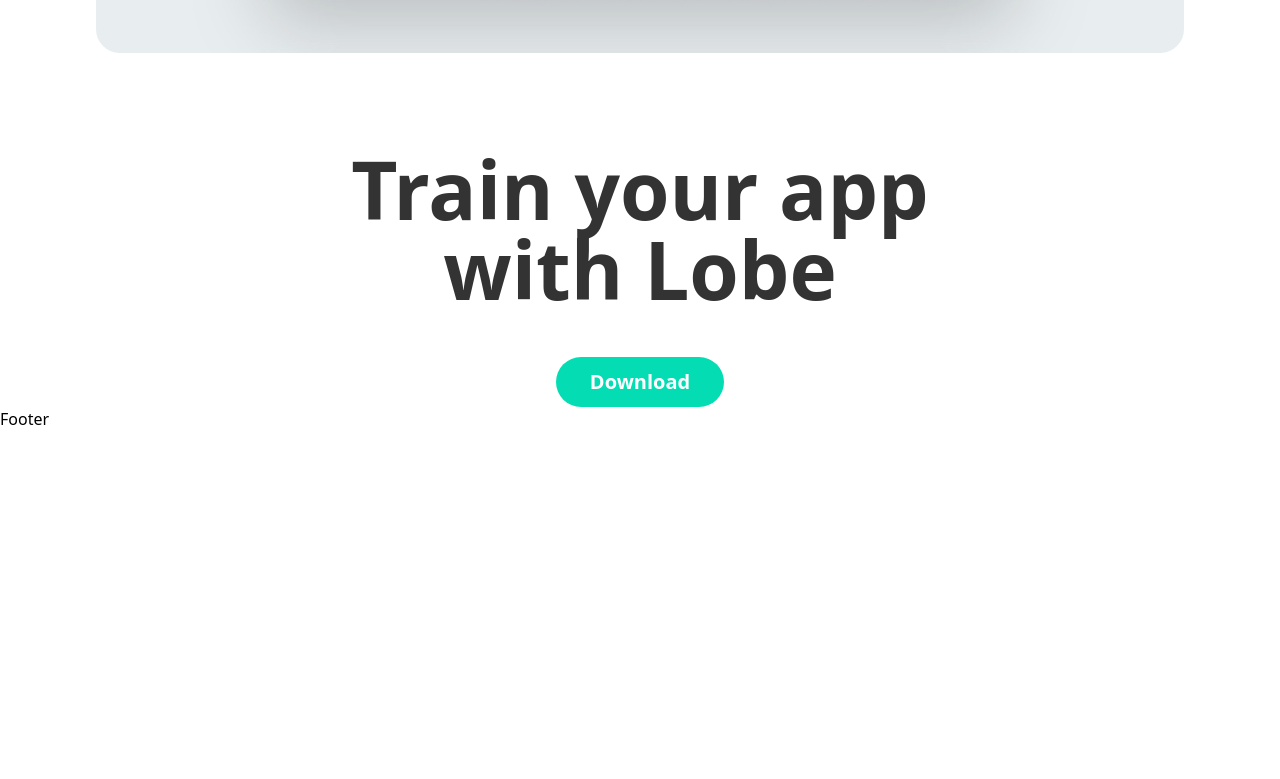
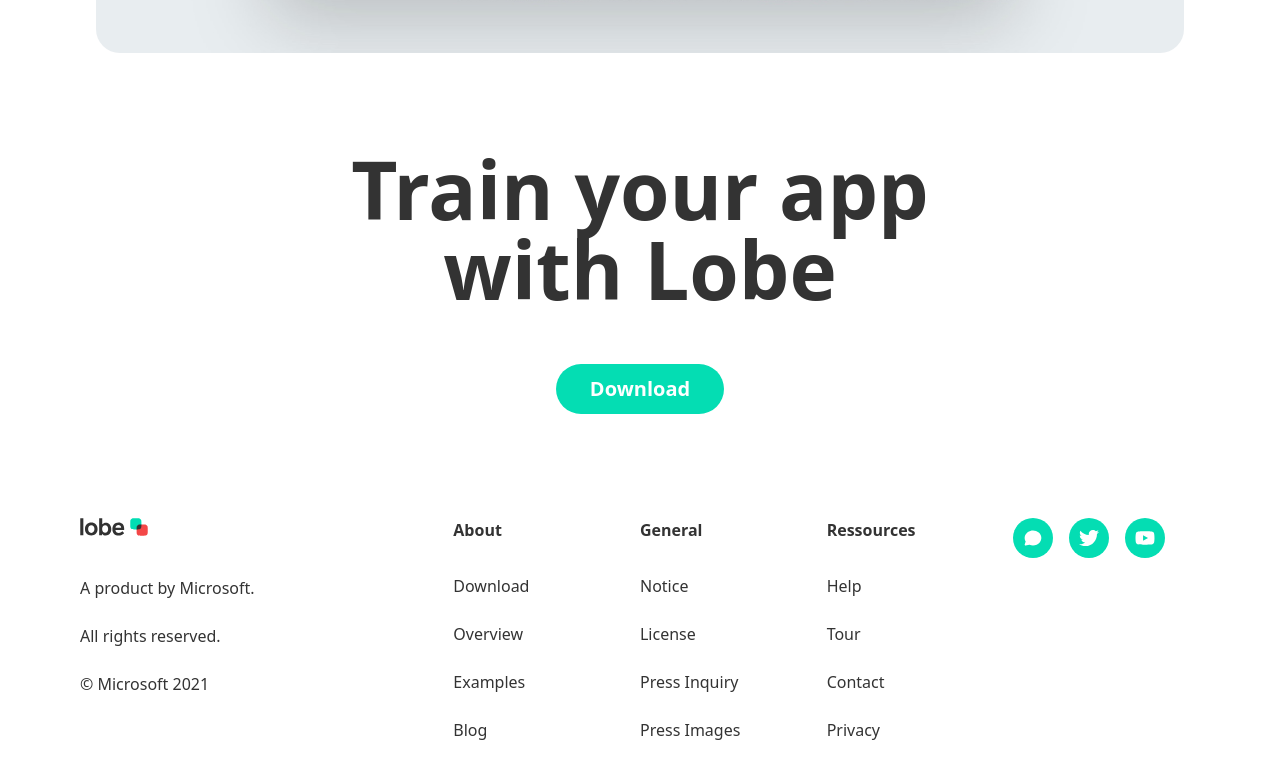
Before and after one commit to adangleterre/FrontEndPractice, a React (Vite) app in the folder Lobe-tour/: page / in a window 1280 px wide. Shown: the part 923-1702 px from the top of the page. Before the commit the page ends 1354 px from the top, so only its background shows below. Built offline with nearby package versions, Linux system fonts and the light colour scheme.

Commit message:
Add structure and content for footer

```diff
--- a/Lobe-tour/package.json
+++ b/Lobe-tour/package.json
@@ -11,7 +11,8 @@
   },
   "dependencies": {
     "react": "^18.2.0",
-    "react-dom": "^18.2.0"
+    "react-dom": "^18.2.0",
+    "react-icons": "^5.2.1"
   },
   "devDependencies": {
     "@types/react": "^18.2.66",
--- a/Lobe-tour/src/sections/CallToAction.jsx
+++ b/Lobe-tour/src/sections/CallToAction.jsx
@@ -1,6 +1,6 @@
 function CallToAction() {
   return (
-    <section className="flex flex-col items-center gap-8 sm:gap-12">
+    <section className="flex flex-col items-center gap-8 pb-12 sm:gap-[55px]">
         <h2 className="max-w-[300px] sm:max-w-[400px] lg:max-w-[500px] xl:max-w-[600px] text-center">Train your app with Lobe</h2>
         <button className='w-[148px] h-[42px] sm:w-[168px] sm:h-[50px] sm:text-xl hover:shadow-CtaButton'>Download</button>
     </section>
--- a/Lobe-tour/src/sections/Footer.jsx
+++ b/Lobe-tour/src/sections/Footer.jsx
@@ -1,6 +1,45 @@
+import logo from '../assets/Logotype.svg'
+import { TbMessageCircle2Filled } from "react-icons/tb";
+import { FaTwitter, FaYoutube } from "react-icons/fa";
+
 function Footer() {
   return (
-    <footer>Footer</footer>
+    <footer className="flex flex-row flex-wrap items-center sm:text-start text-center sm:items-start 2xl:text-xl sm:max-w-[892px] sm:m-auto sm:py-14 sm:px-20 lg:max-w-[1072px] xl:max-w-[1314px] ">
+      <div className='w-6/12 mb-16 sm:w-2/12'>
+        <p className='mb-4 font-bold sm:mb-8'>About</p>
+        <a href="#"><p className='mb-4 sm:mb-6'>Download</p></a>
+        <a href="#"><p className='mb-4 sm:mb-6'>Overview</p></a>
+        <a href="#"><p className='mb-4 sm:mb-6'>Examples</p></a>
+        <a href="#"><p className='mb-4 sm:mb-6'>Blog</p></a>
+      </div>
+      <div className='w-6/12 mb-16 sm:w-2/12'>
+        <p className='mb-4 font-bold sm:mb-8'>General</p>
+        <a href="#"><p className='mb-4 sm:mb-6'>Notice</p></a>
+        <a href="#"><p className='mb-4 sm:mb-6'>License</p></a>
+        <a href="#"><p className='mb-4 sm:mb-6'>Press Inquiry</p></a>
+        <a href="#"><p className='mb-4 sm:mb-6'>Press Images</p></a>
+      </div>
+      <div className='w-6/12 mb-16 sm:w-2/12'>
+        <p className='mb-4 font-bold sm:mb-8'>Ressources</p>
+        <a href="#"><p className='mb-4 sm:mb-6'>Help</p></a>
+        <a href="#"><p className='mb-4 sm:mb-6'>Tour</p></a>
+        <a href="#"><p className='mb-4 sm:mb-6'>Contact</p></a>
+        <a href="#"><p className='mb-4 sm:mb-6'>Privacy</p></a>
+      </div>
+      <div className='flex flex-col items-center w-6/12 gap-4 mb-16 sm:w-2/12 lg:flex-row'>
+        <div className='flex items-center justify-center w-10 h-10 text-white rounded-full bg-primary-lobe'> <TbMessageCircle2Filled size={20} /> </div>
+        <div className='flex items-center justify-center w-10 h-10 text-white rounded-full bg-primary-lobe'> <FaTwitter size={20} /></div>
+        <div className='flex items-center justify-center w-10 h-10 text-white rounded-full bg-primary-lobe'> <FaYoutube size={20} /></div>
+      </div>
+      <div className='items-center w-full sm:w-4/12 sm:order-first'>
+        <div className='flex justify-center sm:justify-start'>
+          <img src={logo} alt="logo de Lobe" className='h-[18px] mb-10' />
+        </div>
+        <p className='mb-6'>A product by Microsoft.</p>
+        <p className='mb-6'>All rights reserved.</p>
+        <p className='mb-6'>© Microsoft 2021</p>
+      </div>
+    </footer>
   )
 }
 
```
Also changed, not shown: 1 other file (tests, documents, lock files or other folders).
